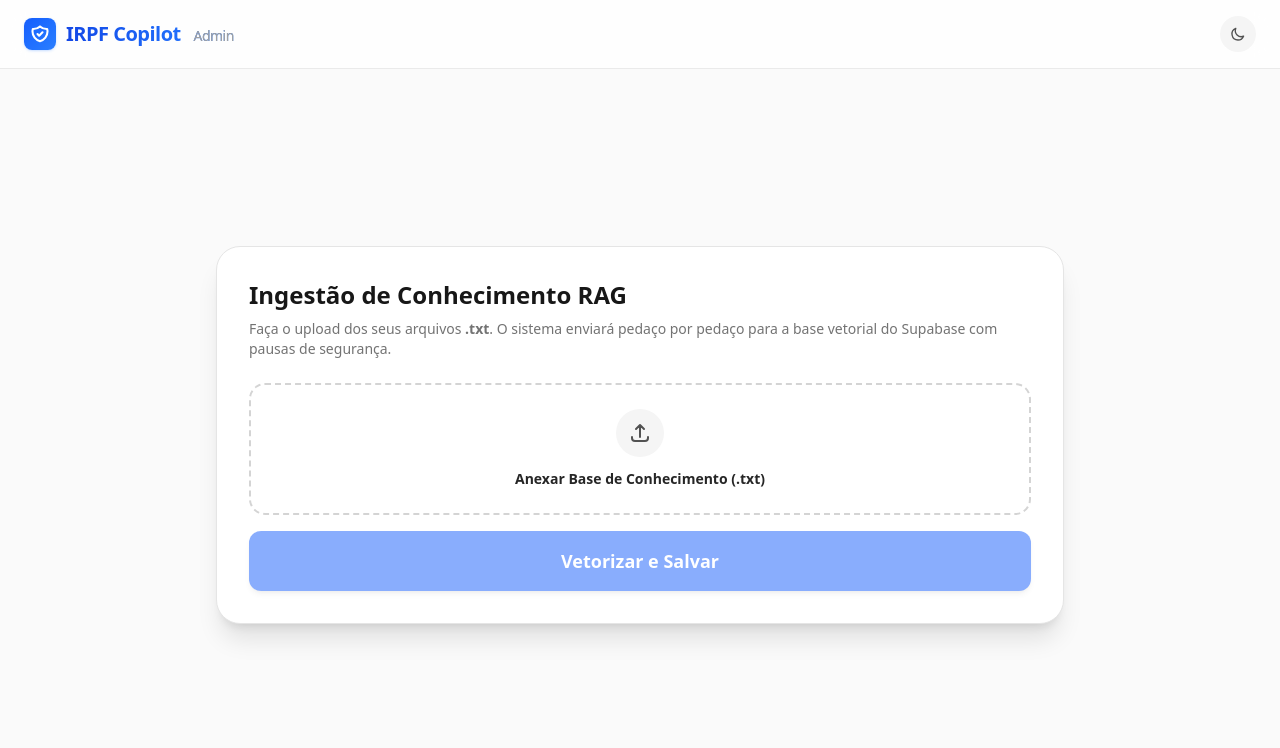
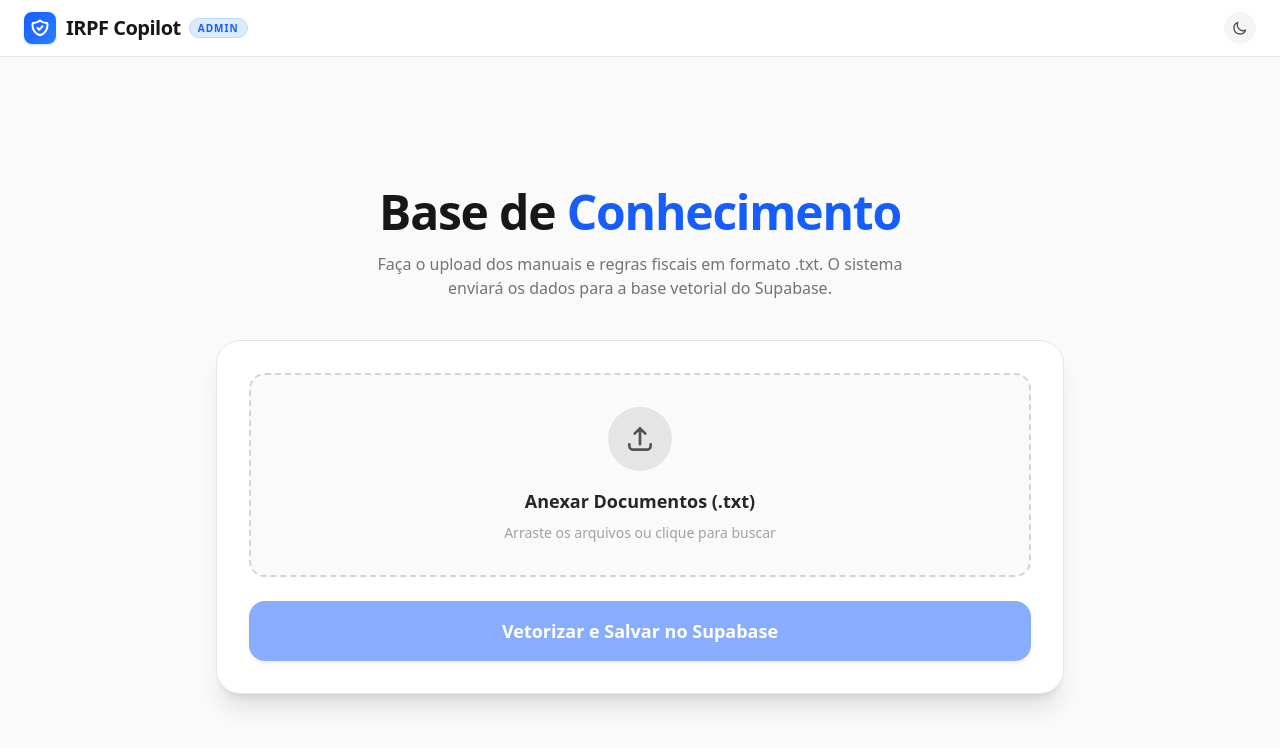
Before and after one commit to jefheee/irpf-copilot, a Next.js app: page /admin/ingest in a window 1280 px wide. Shown: the top 748 px of the page. Built offline with nearby package versions, Linux system fonts and the light colour scheme.

Commit message:
Revamp AdminIngest page layout with a new header style and improved content area; enhance file upload interface for better user experience and feedback; synchronize branding elements with the main page design.

```diff
--- a/src/app/admin/ingest/page.tsx
+++ b/src/app/admin/ingest/page.tsx
@@ -96,39 +96,39 @@ export default function AdminIngest() {
   return (
     <main className="min-h-screen flex flex-col bg-neutral-50 dark:bg-zinc-950 text-neutral-900 dark:text-neutral-100 font-sans transition-colors duration-300">
 
-      {/* HEADER PADRONIZADO */}
-      <header className="flex justify-between items-center px-6 py-4 bg-white/80 dark:bg-zinc-950/80 backdrop-blur-md border-b border-neutral-200/80 dark:border-zinc-800/80 sticky top-0 z-50 transition-colors duration-300">
+      {/* HEADER IDENTIDADE DA MARCA (Sincronizado com page.tsx) */}
+      <header className="flex justify-between items-center px-6 py-3 bg-white dark:bg-zinc-900 border-b border-neutral-200 dark:border-zinc-800 z-50">
         <div className="flex items-center gap-2.5">
           <div className="bg-gradient-to-br from-blue-600 to-blue-500 p-1.5 rounded-lg shadow-sm shadow-blue-500/20">
             <svg className="w-5 h-5 text-white" fill="none" stroke="currentColor" viewBox="0 0 24 24"><path strokeLinecap="round" strokeLinejoin="round" strokeWidth="2.5" d="M9 12l2 2 4-4m5.618-4.016A11.955 11.955 0 0112 2.944a11.955 11.955 0 01-8.618 3.04A12.02 12.02 0 003 9c0 5.591 3.824 10.29 9 11.622 5.176-1.332 9-6.03 9-11.622 0-1.042-.133-2.052-.382-3.016z" /></svg>
           </div>
-          <h1 className="text-xl font-extrabold tracking-tight bg-gradient-to-r from-blue-700 to-blue-500 dark:from-blue-400 dark:to-blue-300 bg-clip-text text-transparent">
-            IRPF Copilot <span className="text-sm font-medium text-neutral-400 dark:text-zinc-500 ml-2">Admin</span>
+          <h1 className="text-xl font-bold tracking-tight text-neutral-900 dark:text-white flex items-center gap-2">
+            IRPF Copilot
+            <span className="px-2 py-0.5 text-[10px] uppercase tracking-widest bg-blue-100 dark:bg-blue-900/50 text-blue-600 dark:text-blue-400 rounded-full border border-blue-200 dark:border-blue-800">Admin</span>
           </h1>
         </div>
 
         <div className="flex items-center gap-3">
           <button
             onClick={() => setIsDarkMode(!isDarkMode)}
-            className="p-2.5 rounded-full bg-neutral-100 dark:bg-zinc-800 text-neutral-600 dark:text-zinc-300 hover:bg-neutral-200 dark:hover:bg-zinc-700 transition-all"
+            className="p-2 rounded-full bg-neutral-100 dark:bg-zinc-800 text-neutral-600 dark:text-zinc-300 hover:bg-neutral-200 dark:hover:bg-zinc-700 transition-all"
           >
             {isDarkMode ? <svg className="w-4 h-4" fill="none" stroke="currentColor" viewBox="0 0 24 24"><path strokeLinecap="round" strokeLinejoin="round" strokeWidth="2" d="M12 3v1m0 16v1m9-9h-1M4 12H3m15.364 6.364l-.707-.707M6.343 6.343l-.707-.707m12.728 0l-.707.707M6.343 17.657l-.707.707M16 12a4 4 0 11-8 0 4 4 0 018 0z" /></svg> : <svg className="w-4 h-4" fill="none" stroke="currentColor" viewBox="0 0 24 24"><path strokeLinecap="round" strokeLinejoin="round" strokeWidth="2" d="M20.354 15.354A9 9 0 018.646 3.646 9.003 9.003 0 0012 21a9.003 9.003 0 008.354-5.646z" /></svg>}
           </button>
         </div>
       </header>
 
-      <div className="flex-1 flex flex-col items-center justify-center p-6 w-full max-w-4xl mx-auto">
+      {/* ÁREA DE CONTEÚDO (Estilo Canva da Home Page) */}
+      <div className="flex-1 flex flex-col items-center justify-center p-6 animate-slide-up w-full max-w-4xl mx-auto overflow-y-auto mt-6">
+        <h2 className="text-4xl sm:text-5xl font-extrabold text-center text-neutral-900 dark:text-white mb-4 tracking-tight">
+          Base de <span className="text-blue-600 dark:text-blue-400">Conhecimento</span>
+        </h2>
+        <p className="text-neutral-500 dark:text-zinc-400 text-center mb-10 max-w-xl">
+          Faça o upload dos manuais e regras fiscais em formato .txt. O sistema enviará os dados para a base vetorial do Supabase.
+        </p>
+
         <div className="w-full bg-white dark:bg-zinc-900 border border-neutral-200 dark:border-zinc-800 rounded-3xl shadow-xl p-8 space-y-6">
-          <div>
-            <h2 className="text-2xl font-bold text-neutral-900 dark:text-white mb-2">Ingestão de Conhecimento RAG</h2>
-            <p className="text-neutral-500 dark:text-zinc-400 text-sm">
-              Faça o upload dos seus arquivos <strong>.txt</strong>. O sistema enviará pedaço por pedaço
-              para a base vetorial do Supabase com pausas de segurança.
-            </p>
-          </div>
-
-          <div className="space-y-4">
-            <div className="border-2 border-dashed border-neutral-300 dark:border-zinc-700 rounded-2xl p-6 text-center hover:border-blue-400 transition-colors">
+          <div className={`border-2 border-dashed rounded-2xl p-8 text-center transition-colors flex flex-col items-center justify-center ${files.length > 0 ? 'border-blue-500 bg-blue-50 dark:bg-blue-900/10' : 'border-neutral-300 dark:border-zinc-700 bg-neutral-50 dark:bg-zinc-800/50 hover:border-blue-400 cursor-pointer'}`}>
             <input
               type="file"
               id="rag-upload"
@@ -138,36 +138,36 @@ export default function AdminIngest() {
               className="hidden"
             />
             <label htmlFor="rag-upload" className="cursor-pointer w-full flex flex-col items-center">
-                <div className="p-3 rounded-full mb-3 bg-neutral-100 dark:bg-zinc-800 text-neutral-600 dark:text-zinc-300">
-                  <svg className="w-6 h-6" fill="none" stroke="currentColor" viewBox="0 0 24 24"><path strokeLinecap="round" strokeLinejoin="round" strokeWidth="2" d="M4 16v1a3 3 0 003 3h10a3 3 0 003-3v-1m-4-8l-4-4m0 0L8 8m4-4v12" /></svg>
+              <div className={`p-4 rounded-full mb-4 ${files.length > 0 ? 'bg-blue-100 text-blue-600 dark:bg-blue-900 dark:text-blue-300' : 'bg-neutral-200 dark:bg-zinc-700 text-neutral-600 dark:text-zinc-300'}`}>
+                <svg className="w-8 h-8" fill="none" stroke="currentColor" viewBox="0 0 24 24"><path strokeLinecap="round" strokeLinejoin="round" strokeWidth="2" d="M4 16v1a3 3 0 003 3h10a3 3 0 003-3v-1m-4-8l-4-4m0 0L8 8m4-4v12" /></svg>
               </div>
-                <span className="font-semibold text-sm text-neutral-800 dark:text-zinc-200">
-                  {files.length > 0 ? `${files.length} Ficheiro(s) Selecionado(s)` : 'Anexar Base de Conhecimento (.txt)'}
+              <span className="font-semibold text-lg text-neutral-800 dark:text-zinc-200">
+                {files.length > 0 ? `${files.length} Ficheiro(s) Selecionado(s)` : 'Anexar Documentos (.txt)'}
               </span>
+              <span className="text-sm text-neutral-400 mt-2">Arraste os arquivos ou clique para buscar</span>
             </label>
           </div>
 
           <button
             onClick={handleProcess}
             disabled={files.length === 0 || isLoading}
-              className="w-full bg-blue-600 text-white px-6 py-4 rounded-xl font-bold text-lg disabled:opacity-50 hover:bg-blue-700 transition-colors flex justify-center items-center gap-2 shadow-md"
+            className="w-full bg-blue-600 text-white py-4 rounded-2xl font-bold text-lg disabled:opacity-50 hover:bg-blue-700 transition-colors flex justify-center items-center gap-2 shadow-md"
           >
             {isLoading ? (
               <>
                 <svg className="animate-spin h-5 w-5" fill="none" viewBox="0 0 24 24"><circle className="opacity-25" cx="12" cy="12" r="10" stroke="currentColor" strokeWidth="4"></circle><path className="opacity-75" fill="currentColor" d="M4 12a8 8 0 018-8V0C5.373 0 0 5.373 0 12h4zm2 5.291A7.962 7.962 0 014 12H0c0 3.042 1.135 5.824 3 7.938l3-2.647z"></path></svg>
-                  Processando Base...
+                Processando Base de Dados...
               </>
-              ) : 'Vetorizar e Salvar'}
+            ) : 'Vetorizar e Salvar no Supabase'}
           </button>
         </div>
 
         {status && (
-            <div className="mt-6 bg-zinc-950 dark:bg-black text-green-400 border border-zinc-800 p-4 rounded-xl text-sm font-mono whitespace-pre-wrap max-h-[300px] overflow-y-auto custom-scrollbar shadow-inner">
+          <div className="mt-8 w-full bg-zinc-950 dark:bg-black text-green-400 border border-zinc-800 p-5 rounded-2xl text-sm font-mono whitespace-pre-wrap max-h-[300px] overflow-y-auto custom-scrollbar shadow-inner">
             {status}
           </div>
         )}
       </div>
-      </div>
     </main>
   );
 }
```
Lines whose indentation alone changed are shown as unchanged.
